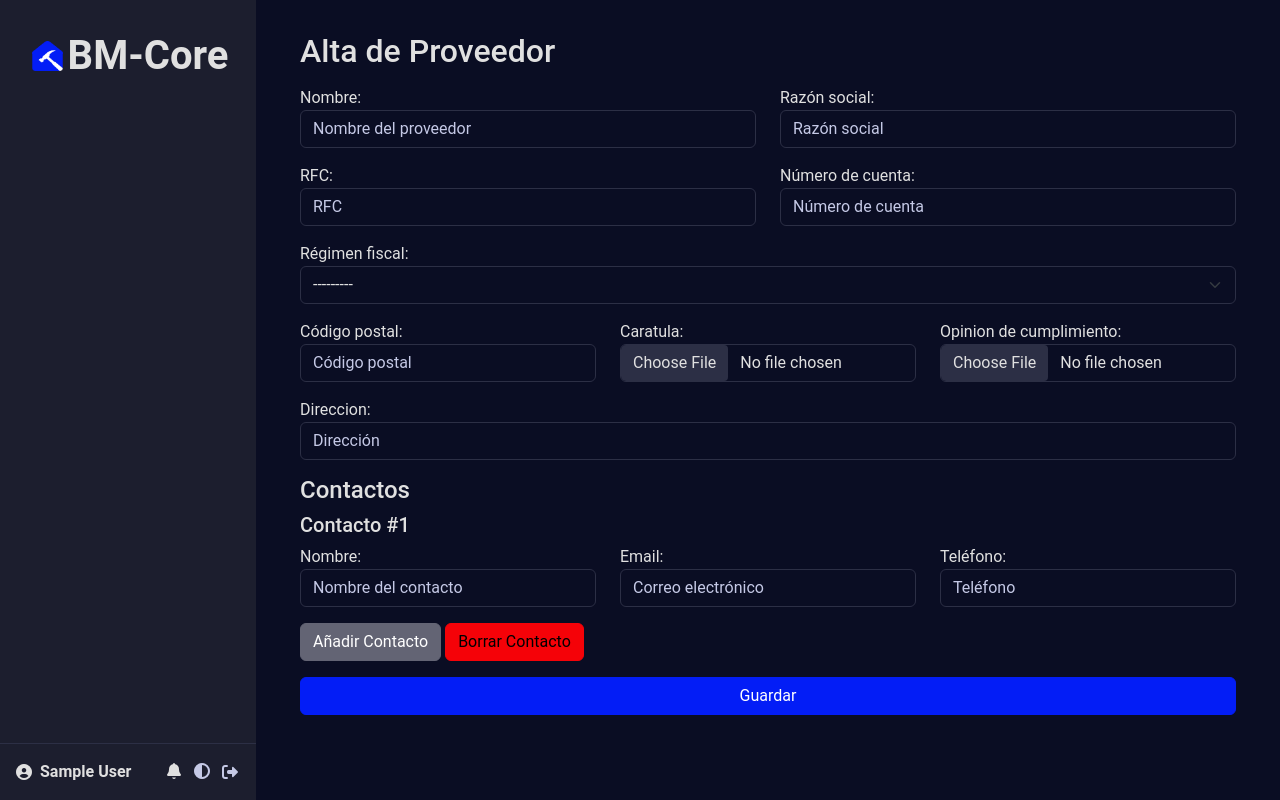
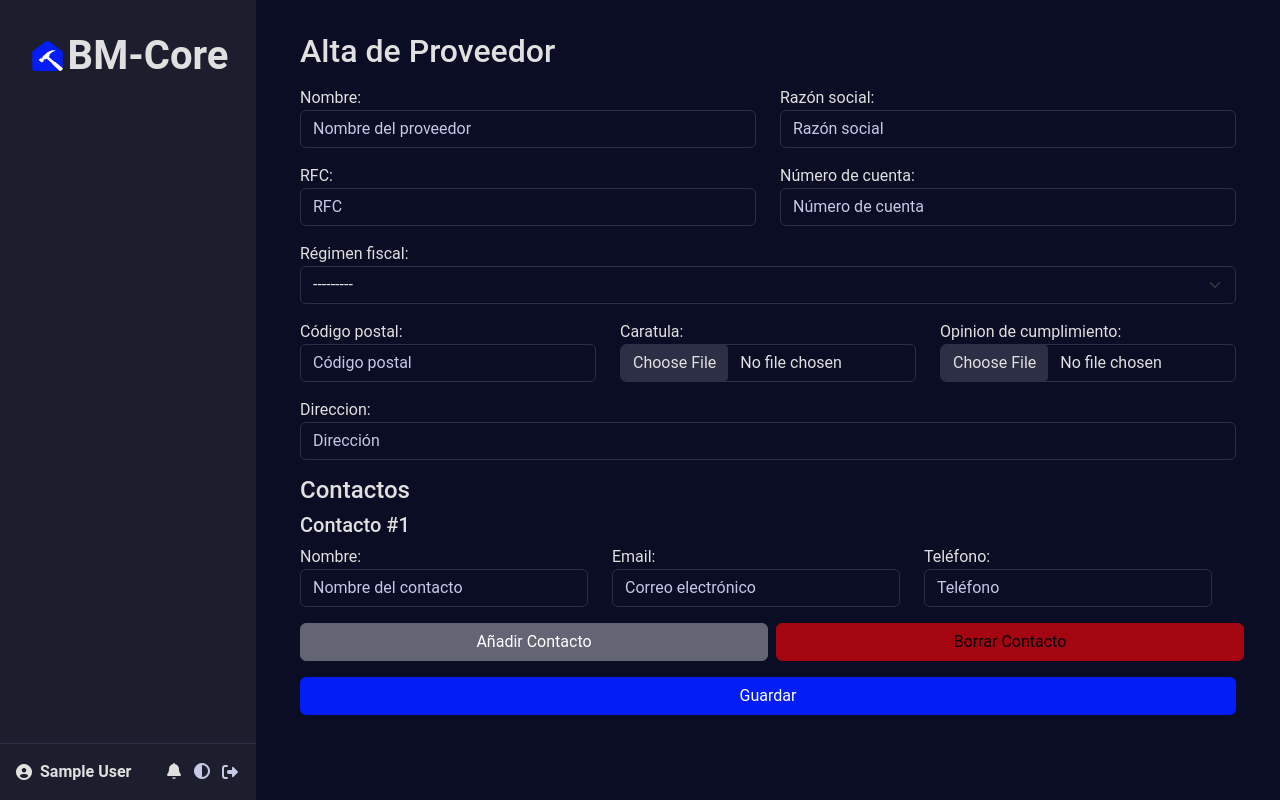
Before and after one commit to CrisZR/BM-Core, a Django app: page /proveedores/add/ in a window 1280 px wide. Run offline with Django 5.2, Linux system fonts and the light colour scheme; the visitor is signed in with stand-in values (Sample User, id 1); data that the repository does not hold is empty; some libraries are stand-ins or nearby versions.

Commit message:
Se añadio plantilla para el add y edit de los proveedores

```diff
--- a/proveedores/templates/add_edit.html
+++ b/proveedores/templates/add_edit.html
@@ -1,8 +1,10 @@
 {% extends "templates/layout.html" %}
+{% load static %}
 {% block title %}
-  Proveedores
+Proveedores
 {% endblock title %}
 {% block body %}
+<script src="{% static 'js/add_edit.js' %}"></script>
   <div class="container">
     <h2 class="mb-3">Alta de Proveedor</h2>
     <form method="post">
@@ -47,9 +49,10 @@
       </section>
       <h4>Contactos</h4>
       {{ formset.management_form }}
-      <section class="row">
+      <section id="contContactos" class="row">
         {% for form in formset %}
-          <h5>Contacto #{{ forloop.counter }}</h5>
+        <div class="contacto-form row">
+          <h5 class="title-contacto">Contacto #{{ forloop.counter }}</h5>
           <div class="col-lg-4 col-12 mb-3">
             {{ form.nombre.label_tag }}
             {{ form.nombre }}
@@ -62,11 +65,12 @@
             {{ form.telefono.label_tag }}
             {{ form.telefono }}
           </div>
+        </div>
         {% endfor %}
       </section>
-      <section class="mb-3">
-        <button type="button" class="btn btn-secondary" id="addContacto">Añadir Contacto</button>
-        <button type="button" class="btn btn-danger" id="deleteContacto">Borrar Contacto</button>
+      <section class="mb-3 d-flex gap-2">
+        <button type="button" class="btn btn-secondary col-6" id="addContacto">Añadir Contacto</button>
+        <button type="button" class="btn btn-danger col-6" id="deleteContacto" disabled>Borrar Contacto</button>
       </section>
       <button type="submit" class="btn btn-primary w-100">Guardar</button>
     </form>
```
